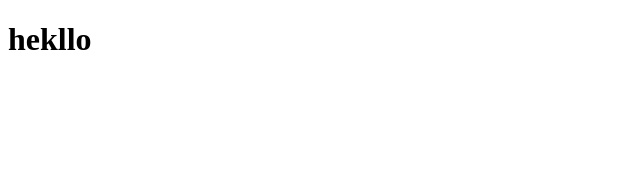
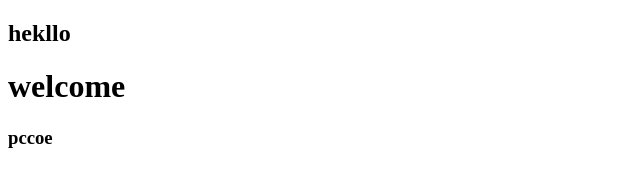
Before and after one commit to PANKAJMOR/web-development, a plain HTML site: page index.html in a window 1280 px wide. Shown: the whole page, without its empty margins (0-640 px from the left). Drawn offline with Linux system fonts and the light colour scheme.

Commit message:
new change

```diff
--- a/index.html
+++ b/index.html
@@ -6,6 +6,9 @@
     <title>Document</title>
 </head>
 <body>
-    <h1>hekllo</h1>
+    <h2>hekllo</h2>
+    <h1>welcome</h1>
+    <h3>pccoe</h3>
+
 </body>
 </html>
```
